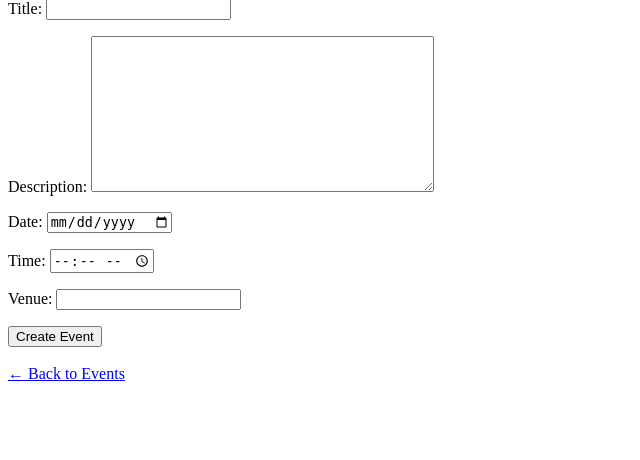
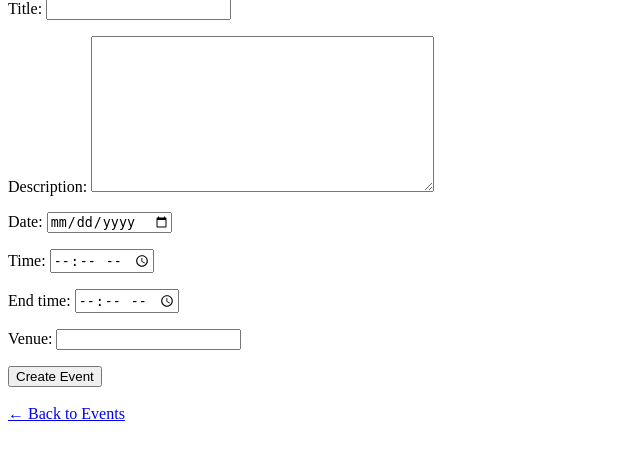
Before and after one commit to dikshya412/Event_Registration_Management, a Django app: page /events/create/ in a window 1280 px wide. Shown: the part 81-541 px from the top of the page, without its empty margins (0-640 px from the left). Run offline with Django 5.2, Linux system fonts and the light colour scheme; the visitor is signed in with stand-in values (Sample User, id 1).

Commit message:
some improvement

```diff
--- a/ERS/settings.py
+++ b/ERS/settings.py
@@ -105,7 +105,7 @@ AUTH_PASSWORD_VALIDATORS = [
 
 LANGUAGE_CODE = 'en-us'
 
-TIME_ZONE = 'UTC'
+TIME_ZONE = 'Asia/Kathmandu'
 
 USE_I18N = True
 
--- a/events/forms.py
+++ b/events/forms.py
@@ -10,12 +10,29 @@ class EventForm(forms.ModelForm):
             'description',
             'date',
             'time',
+            'end_time',
             'venue',
         ]
         widgets = {
             'date': forms.DateInput(attrs={'type': 'date'}, format='%Y-%m-%d'),
             'time': forms.TimeInput(attrs={'type': 'time'}, format='%H:%M'),
+            'end_time': forms.TimeInput(attrs={'type': 'time'}, format='%H:%M'),
         }
+
+    def clean(self):
+        cleaned_data = super().clean()
+
+        start_time = cleaned_data.get('time')
+        end_time = cleaned_data.get('end_time')
+
+        if start_time and end_time:
+            if end_time <= start_time:
+                self.add_error(
+                    'end_time',
+                    'End time must be later than the start time.'
+                )
+        return cleaned_data
+
 
 class RegisterForm(UserCreationForm):
     email = forms.EmailField(required=True)
--- a/events/models.py
+++ b/events/models.py
@@ -1,12 +1,35 @@
 from django.db import models
 from django.contrib.auth.models import User
+from django.utils import timezone
 # Create your models here.
 class Event(models.Model):
     title = models.CharField(max_length=200)
     description = models.TextField()
     date = models.DateField()
     time = models.TimeField()
+    end_time = models.TimeField(null=True, blank=True)
     venue = models.CharField(max_length=200)
+
+    @property
+    def status(self):
+        if self.end_time is None:
+            return 'Unscheduled'
+        current_tz = timezone.get_current_timezone()
+        now = timezone.localtime()
+
+        start = timezone.make_aware(
+            timezone.datetime.combine(self.date, self.time),
+            current_tz
+        )
+        end = timezone.make_aware(
+            timezone.datetime.combine(self.date, self.end_time),
+            current_tz
+        )
+        if end < now:
+            return 'Completed'
+        elif start <= now:
+            return 'Ongoing'
+        return 'Upcoming'
 
     organizer = models.ForeignKey(
         User,
@@ -34,5 +57,13 @@ class Registration(models.Model):
 
     registered_at = models.DateTimeField(auto_now_add=True)
 
+    class Meta:
+        constraints = [
+        models.UniqueConstraint(
+            fields=['student', 'event'],
+            name='unique_student_event_registration'
+        )
+    ]
+
     def __str__(self):
         return f"{self.student.username} - {self.event.title}"
--- a/events/templates/events/event_list.html
+++ b/events/templates/events/event_list.html
@@ -19,6 +19,10 @@
                 <option value="Upcoming"
                     {% if status_filter == "Upcoming" %}selected{% endif %}>
                     Upcoming
+                </option>
+                <option value="Ongoing"
+                    {% if status_filter == "Ongoing" %}selected{% endif %}>
+                    Ongoing
                 </option>
                 <option value="Completed"
                     {% if status_filter == "Completed" %}selected{% endif %}>
--- a/events/views.py
+++ b/events/views.py
@@ -18,25 +18,11 @@ def event_list(request):
     if search:
         events = events.filter(title__icontains = search)  #searches events title without being caese-sensitive
 
-
-    now = timezone.localtime()
-    # event_list_data = []
-
-    for event in events:
-        event_datetime = timezone.make_aware(
-            timezone.datetime.combine(event.date, event.time)
-        )
-        if event_datetime < now:
-            event.status = 'Completed'
-        else:
-            event.status = 'Upcoming'
-
-        # event_list_data.append(event)
-
-    if status_filter == 'Upcoming':
-        events = [event for event in events if event.status == 'Upcoming']
-    elif status_filter == 'Completed':
-        events = [event for event in events if event.status == 'Completed']
+    if status_filter in ['Upcoming', 'Ongoing', 'Completed', 'Unscheduled']:
+        events = [
+            event for event in events
+            if event.status == status_filter
+        ]
 
     return render(request, 'events/event_list.html', {
         'events': events,
```
Also changed, not shown: events/migrations/0003_event_end_time.py (added), events/migrations/0004_registration_unique_student_event_registration.py (added).
